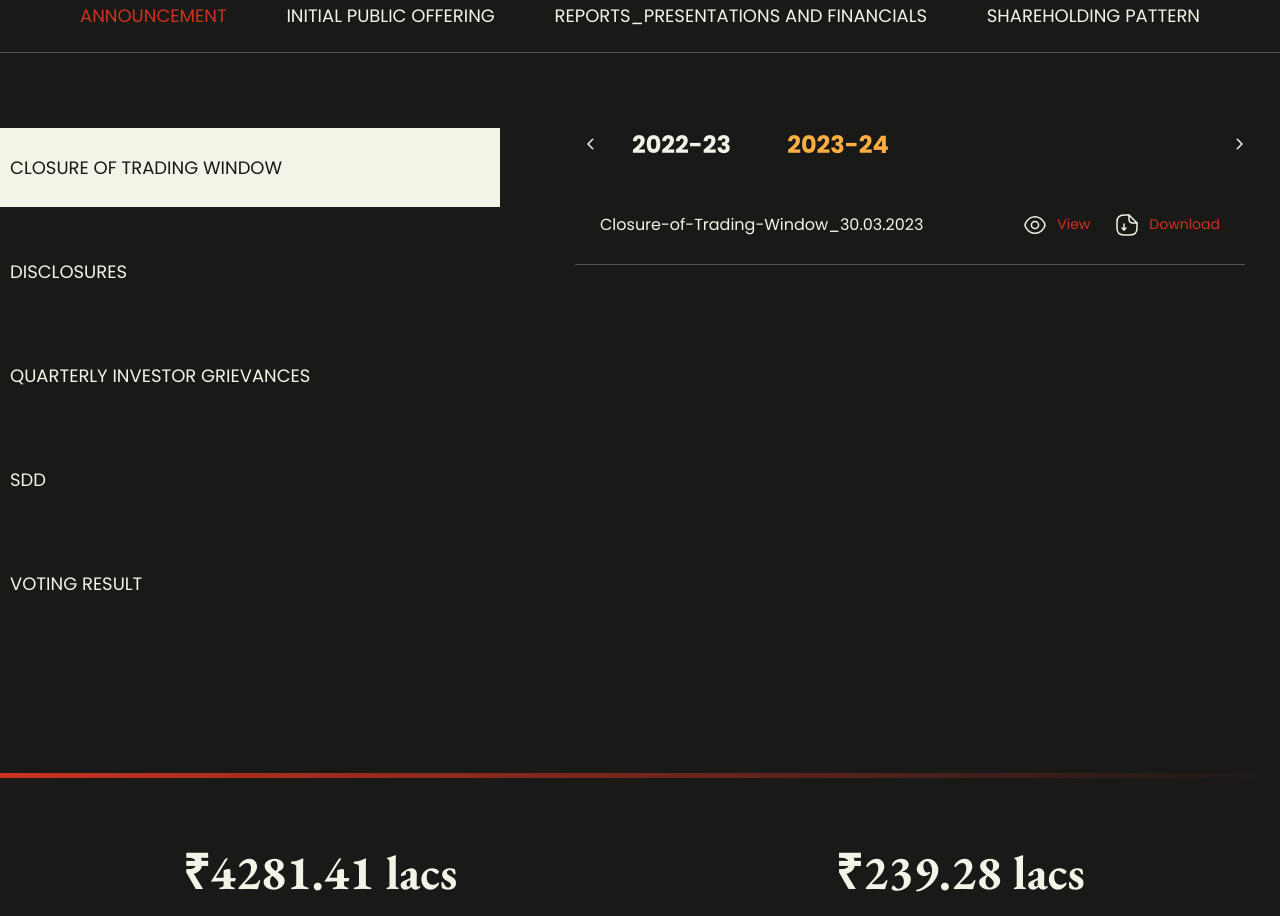
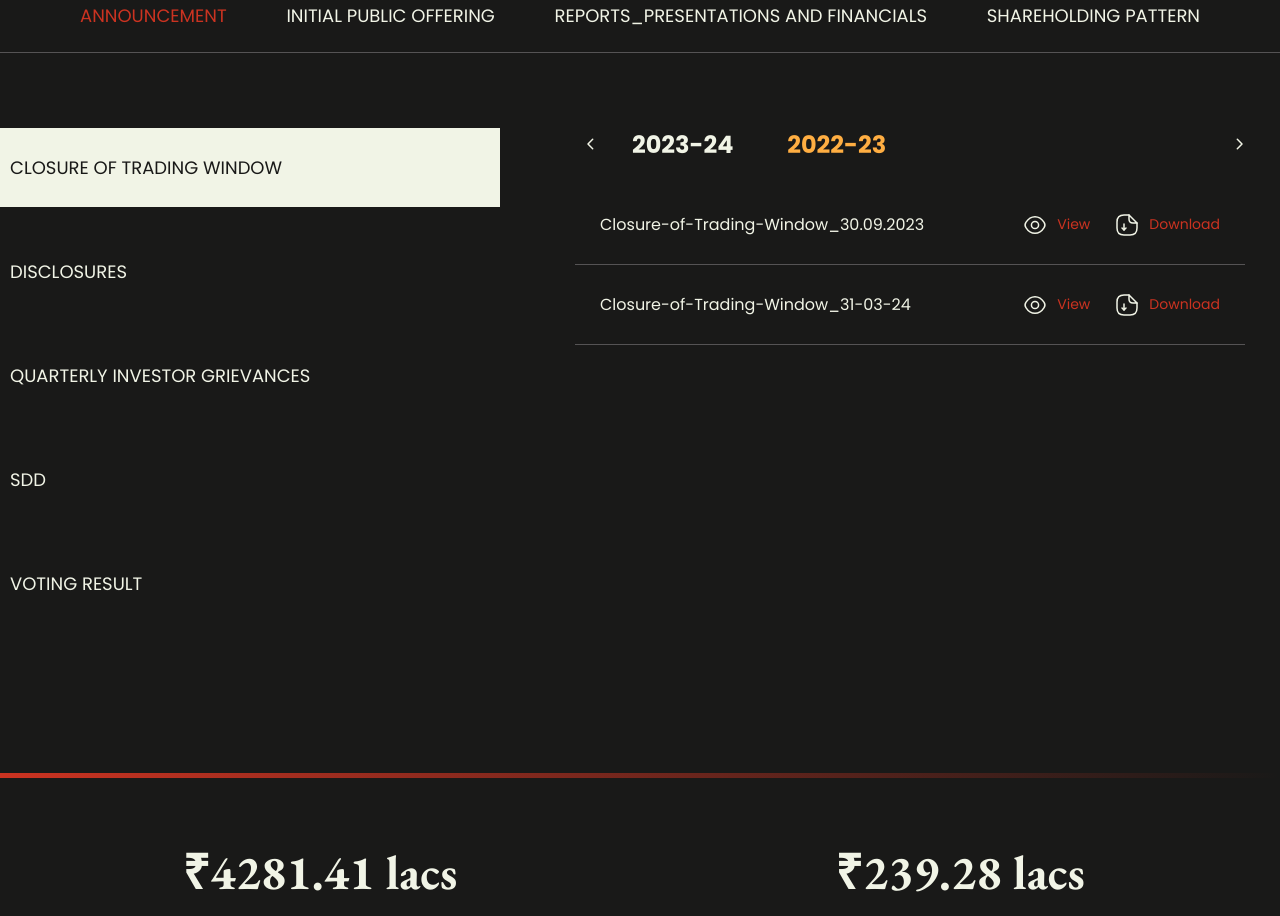
Before and after one commit to TarunRajpurohit123/pace-bussiness-website, a Next.js app in the folder pace-website/: page /investors in a window 1280 px wide. Shown: the part 980-1896 px from the top of the page. Built offline with nearby package versions, Linux system fonts and the light colour scheme.

Commit message:
report sections year format

```diff
--- a/pace-website/src/json/reportsData.js
+++ b/pace-website/src/json/reportsData.js
@@ -31,7 +31,7 @@ const years = [
   {
     id: 4,
     key: "SP",
-    years: ["2022-23", "2023-24", "2024-25"],
+    years: ["2024-25", "2023-24", "2022-23"],
     direct: true,
   },
 ];
@@ -46,7 +46,7 @@ const reportsData = [
       {
         type: "CLOSURE OF TRADING WINDOW",
         key: 11,
-        years: ["2022-23", "2023-24"],
+        years: ["2023-24", "2022-23"],
         data: [
           {
             year: "2022-23",
@@ -69,7 +69,7 @@ const reportsData = [
         type: "DISCLOSURES",
         key: 12,
         isNested: true,
-        years: ["2022-23", "2023-24", "2024-25"],
+        years: ["2024-25", "2023-24", "2022-23"],
         data: [
           {
             innerTab: "COMPLIANCE CERTIFICATE",
@@ -383,7 +383,7 @@ const reportsData = [
       {
         type: "QUARTERLY INVESTOR GRIEVANCES",
         key: 13,
-        years: ["2022-23", "2023-24", "2024-25"],
+        years: ["2024-25", "2023-24", "2022-23"],
         data: [
           {
             year: "2022-23",
@@ -432,7 +432,7 @@ const reportsData = [
       {
         type: "SDD",
         key: 14,
-        years: ["2022-23", "2023-24", "2024-25"],
+        years: ["2024-25", "2023-24", "2022-23"],
         data: [
           {
             year: "2022-23",
@@ -510,7 +510,7 @@ const reportsData = [
     sidebar: [
       {
         type: "ANNUAL REPORTS AND RETURNS",
-        years: ["2022-23", "2023-24"],
+        years: ["2023-24", "2022-23"],
         key: 21,
         data: [
           {
@@ -533,7 +533,7 @@ const reportsData = [
       {
         type: "BOARD MEETING",
         key: 22,
-        years: ["2022-23", "2023-24", "2024-25"],
+        years: ["2024-25", "2023-24", "2022-23"],
         data: [
           {
             year: "2022-23",
@@ -602,7 +602,7 @@ const reportsData = [
       {
         type: "FINANCIALS",
         key: 23,
-        years: ["2022-23", "2023-24"],
+        years: ["2023-24", "2022-23"],
         data: [
           {
             year: "2022-23",
@@ -630,7 +630,7 @@ const reportsData = [
       {
         type: "GENERAL MEETING",
         key: 24,
-        years: ["2022-23", "2023-24"],
+        years: ["2023-24", "2022-23"],
         data: [
           {
             year: "2022-23",
@@ -733,7 +733,7 @@ const reportsData = [
     sidebar: [
       {
         type: null,
-        years: ["2022-23", "2023-24", "2024-25"],
+        years: ["2024-25", "2023-24", "2022-23"],
         data: [
           {
             year: "2022-23",
```
Also changed, not shown: pace-website/src/components/components/ReportSection.jsx (line endings or trailing spaces).
